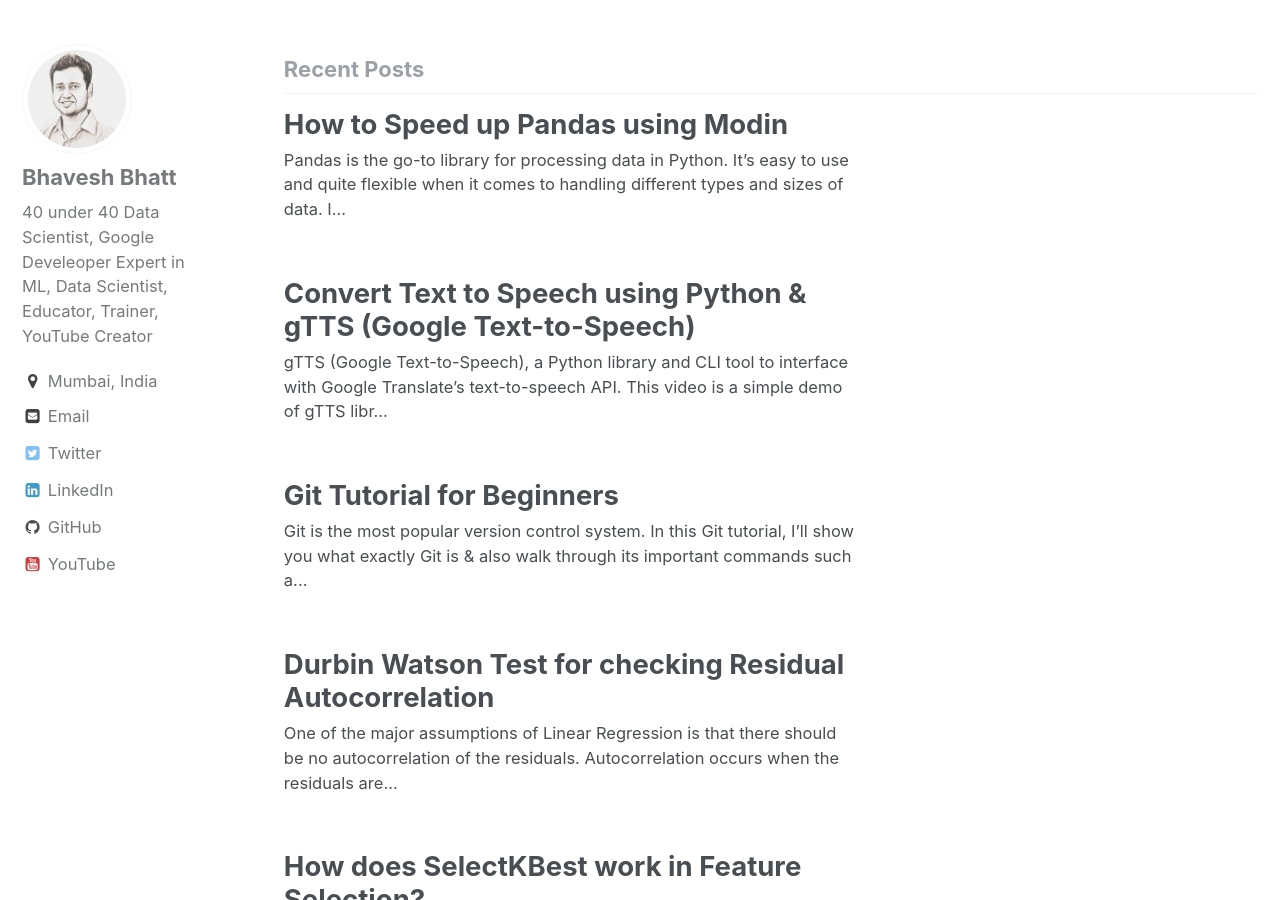
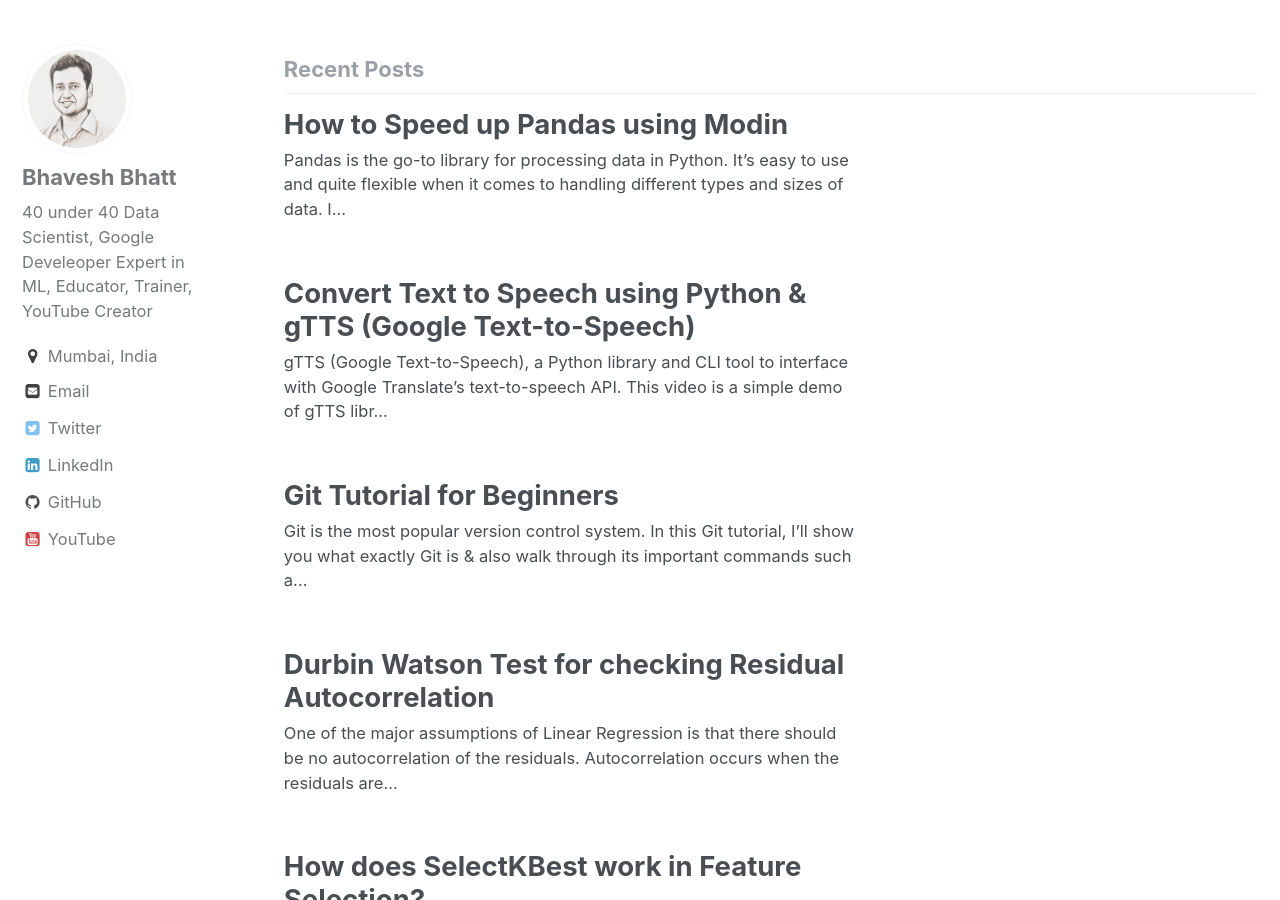
Before and after one commit to bhattbhavesh91/bhattbhavesh91.github.io, a Jekyll site: the page built from index.html, in a window 1280 px wide and 900 px high, scrolled down 629 px. Built offline with Jekyll 4.4.1, drawn with Linux system fonts in a browser that asks for light colours; the list of posts is cut into pages by our own code.

Commit message:
temp commit 22nd Jan

```diff
--- a/_config.yml
+++ b/_config.yml
@@ -82,13 +82,14 @@ analytics:
 author:
   name             : "Bhavesh Bhatt"
   avatar           : "/assets/images/bhavesh.jpeg"
-  bio              : "40 under 40 Data Scientist, Google Develeoper Expert in ML, Data Scientist, Educator, Trainer, YouTube Creator"
+  bio              : "40 under 40 Data Scientist, Google Develeoper Expert in ML, Educator, Trainer, YouTube Creator"
   #bio             : "Data Scientist, Google Develeoper Expert in ML, Data Scientist, Educator, Trainer, YouTube Creator"
   #bio             : "Data Scientist, Google Develeoper Expert in ML, YouTube Creator"
   #bio             : "Data Scientist, Educator, Trainer, YouTube Creator"
   location         : "Mumbai, India"
   target-blank     : "ext-link"
   email            : "emailbhaveshbhatt@gmail.com"
+  youtube          : "https://www.youtube.com/BhaveshBhatt8791"
   youtube          : "https://www.youtube.com/BhaveshBhatt8791"
   uri              :
   bitbucket        :
```
